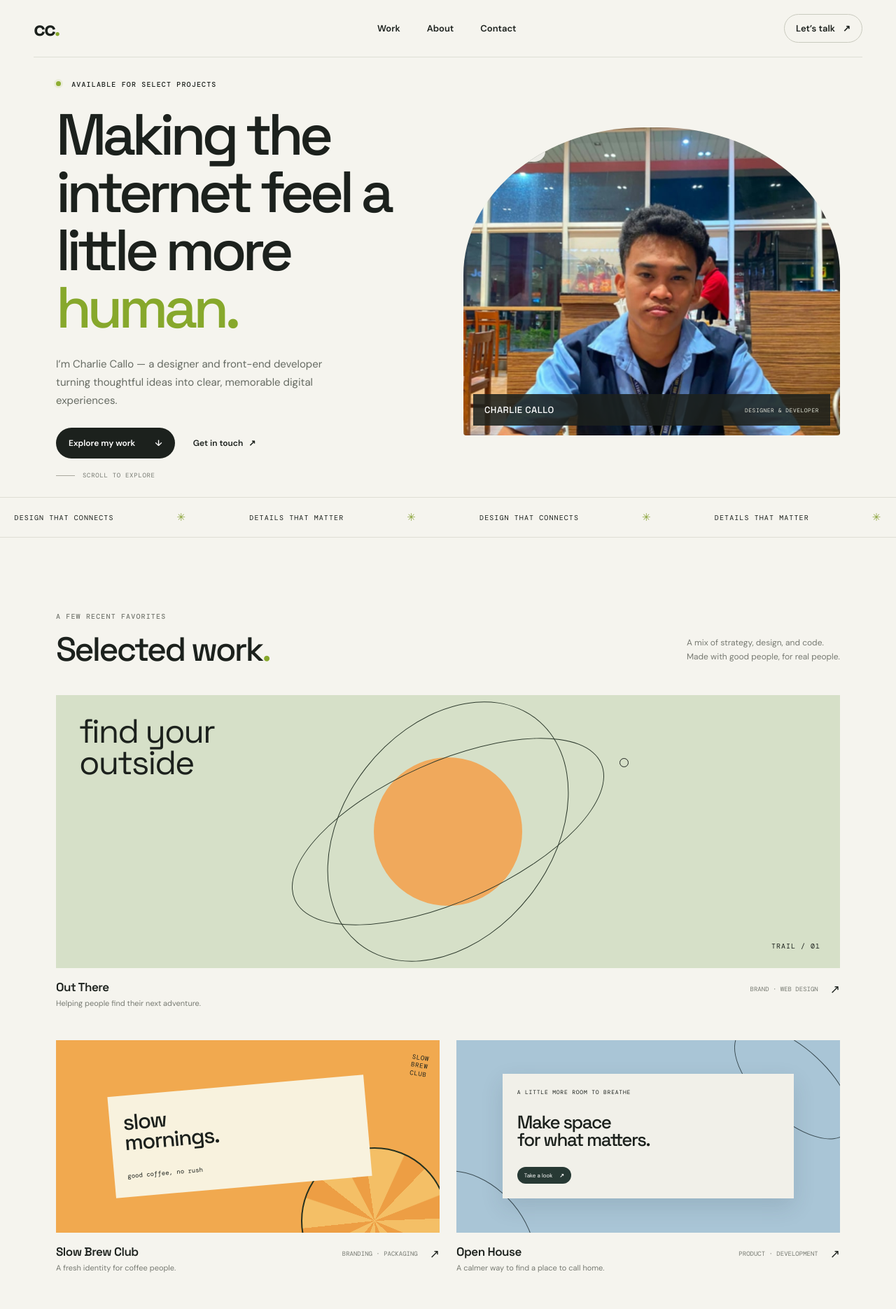
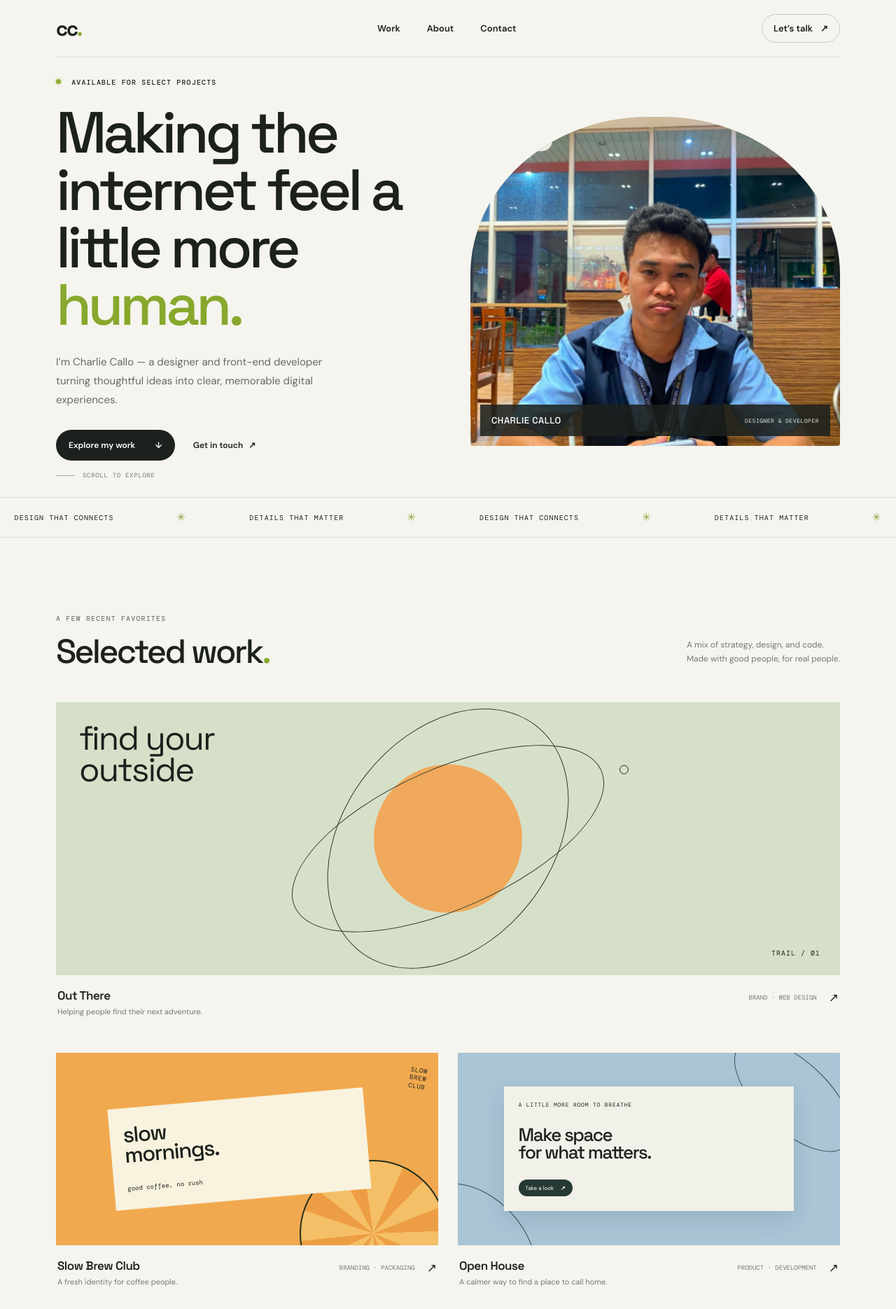
Before and after one commit to charliecallo71-dot/Callo-project-1, a plain HTML site: page index.html in a window 1280 px wide. Shown: the top 1870 px of the page at 70% size. Drawn offline with nearby package versions, Linux system fonts and the light colour scheme.

Commit message:
improve portfolio layout and spacing

```diff
--- a/styles.css
+++ b/styles.css
@@ -7,6 +7,7 @@
   --muted: #777a72;
   --line: #deded5;
   --lime: #d7f36a;
+  --section-space: clamp(76px, 9vw, 108px);
   --display: "Space Grotesk", "Arial", sans-serif;
   --body: "DM Sans", "Arial", sans-serif;
   --mono: "DM Mono", monospace;
@@ -25,7 +26,7 @@ a { color: inherit; text-decoration: none; }
 .page-wrap { width: min(1120px, calc(100% - 96px)); margin-inline: auto; }
 
 .site-header {
-  width: min(1280px, calc(100% - 96px));
+  width: min(1120px, calc(100% - 96px));
   height: 82px;
   margin: 0 auto;
   display: flex;
@@ -43,13 +44,13 @@ a { color: inherit; text-decoration: none; }
 .header-cta span { margin-left: 8px; }
 .nav-toggle, .nav-toggle-label { display: none; }
 
-.hero { position: relative; min-height: 628px; display: grid; grid-template-columns: 1fr 1fr; align-items: center; padding-top: 12px; }
+.hero { position: relative; min-height: 628px; display: grid; grid-template-columns: minmax(0, 1fr) minmax(0, 1fr); column-gap: clamp(32px, 5vw, 64px); align-items: center; padding-top: 12px; }
 .hero-copy { position: relative; z-index: 1; padding-bottom: 36px; }
 .eyebrow { margin: 0 0 23px; font: 500 10px/1.5 var(--mono); letter-spacing: 1.15px; }
 .status-dot { display: inline-block; width: 7px; height: 7px; border-radius: 50%; background: #8eae32; margin-right: 8px; vertical-align: 1px; box-shadow: 0 0 0 3px #8eae321c; }
-.hero h1 { margin: 0; font: 500 clamp(54px, 7vw, 83px)/.99 var(--display); letter-spacing: -6px; }
+.hero h1 { margin: 0; font: 500 clamp(54px, 7vw, 83px)/.99 var(--display); letter-spacing: -5px; }
 .hero h1 .highlight { font-weight: 500; }
-.hero-intro { max-width: 390px; margin: 27px 0 25px; color: #666b63; font-size: 15px; line-height: 1.75; }
+.hero-intro { max-width: 410px; margin: 28px 0 29px; color: #666b63; font-size: 15px; line-height: 1.8; }
 .hero-actions { display: flex; align-items: center; gap: 26px; }
 .button { display: inline-flex; align-items: center; justify-content: space-between; gap: 28px; border-radius: 30px; padding: 14px 18px; font-size: 12px; font-weight: 600; transition: transform .2s ease, background .2s ease; }
 .button:hover { transform: translateY(-2px); }
@@ -58,7 +59,7 @@ a { color: inherit; text-decoration: none; }
 .text-link { font-size: 12px; font-weight: 600; transition: color .2s ease; }
 .text-link span { margin-left: 5px; }
 
-.hero-art { position: relative; height: 440px; margin-left: 22px; overflow: hidden; background: #e8e9dc; border-radius: 48% 48% 4px 4px; }
+.hero-art { position: relative; height: clamp(390px, 38vw, 470px); overflow: hidden; background: #e8e9dc; border-radius: 48% 48% 4px 4px; }
 .profile-photo { display: block; width: 100%; height: 100%; object-fit: cover; object-position: center 40%; }
 .profile-tag { position: absolute; top: 19px; left: 19px; border-radius: 30px; padding: 9px 12px; background: #f5f4eeee; font: 9px var(--mono); letter-spacing: .8px; }
 .profile-caption { position: absolute; right: 14px; bottom: 14px; left: 14px; display: flex; align-items: center; justify-content: space-between; gap: 12px; padding: 14px 16px; background: #1c211ddd; color: #fff; }
@@ -71,12 +72,12 @@ a { color: inherit; text-decoration: none; }
 .ticker-track { min-width: max-content; display: flex; justify-content: space-around; align-items: center; gap: 49px; font: 10px var(--mono); letter-spacing: 1.1px; }
 .ticker-track i { color: #8ba43b; font-size: 15px; font-style: normal; }
 
-.work-section { padding-top: 105px; padding-bottom: 110px; }
-.section-heading { display: flex; justify-content: space-between; align-items: end; margin-bottom: 39px; }
+.work-section { padding-block: var(--section-space); }
+.section-heading { display: flex; justify-content: space-between; align-items: end; margin-bottom: 46px; }
 .section-heading .eyebrow { margin-bottom: 14px; color: var(--muted); }
 .section-heading h2, .about-copy h2 { margin: 0; font: 500 48px/1.08 var(--display); letter-spacing: -2.7px; }
 .section-aside { margin: 0 0 5px; color: var(--muted); font-size: 12px; line-height: 1.7; }
-.project-grid { display: grid; grid-template-columns: 1fr 1fr; column-gap: 24px; row-gap: 46px; }
+.project-grid { display: grid; grid-template-columns: 1fr 1fr; column-gap: 28px; row-gap: 52px; }
 .project { display: block; min-width: 0; }
 .project-wide { grid-column: 1 / -1; }
 .project-visual { position: relative; display: flex; align-items: center; justify-content: center; height: 275px; overflow: hidden; }
@@ -90,7 +91,7 @@ a { color: inherit; text-decoration: none; }
 .label-a { top: 29px; left: 33px; font-size: clamp(29px, 4vw, 48px); line-height: .94; letter-spacing: -2px; }
 .label-b { right: 28px; bottom: 25px; font: 10px var(--mono); letter-spacing: 1px; }
 .visual-dot { position: absolute; z-index: 1; top: 23%; right: 27%; width: 13px; height: 13px; border: 1px solid var(--ink); border-radius: 50%; }
-.project-info { display: flex; justify-content: space-between; align-items: start; gap: 16px; padding-top: 16px; }
+.project-info { display: flex; justify-content: space-between; align-items: start; gap: 16px; padding: 18px 2px 0; }
 .project-info h3 { margin: 0 0 5px; font: 600 17px var(--display); letter-spacing: -.5px; }
 .project-info p { margin: 0; color: var(--muted); font-size: 11px; }
 .project-meta { display: flex; align-items: center; gap: 17px; padding-top: 3px; white-space: nowrap; color: var(--muted); font: 9px var(--mono); }
@@ -113,7 +114,7 @@ a { color: inherit; text-decoration: none; }
 .orb-two { width: 160px; height: 220px; left: -60px; bottom: -120px; transform: rotate(-40deg); }
 
 .about-section { background: #e8e9df; }
-.about-inner { display: grid; grid-template-columns: .8fr 1.2fr; gap: 75px; padding-top: 93px; padding-bottom: 100px; }
+.about-inner { display: grid; grid-template-columns: .8fr 1.2fr; gap: 75px; padding-block: var(--section-space); }
 .about-label .eyebrow { color: var(--muted); }
 .about-symbol { display: block; margin-top: 47px; color: #91aa43; font-size: 45px; }
 .about-copy h2 { font-size: 42px; }
@@ -123,7 +124,7 @@ a { color: inherit; text-decoration: none; }
 .skills { display: flex; flex-wrap: wrap; gap: 8px; }
 .skills span { border: 1px solid #c6cabc; border-radius: 30px; padding: 9px 13px; font-size: 10px; }
 
-.contact-section { position: relative; overflow: hidden; padding-top: 103px; padding-bottom: 103px; }
+.contact-section { position: relative; overflow: hidden; padding-block: var(--section-space); }
 .contact-section .eyebrow { margin-bottom: 22px; }
 .contact-section h2 { position: relative; z-index: 1; margin: 0 0 29px; font: 500 clamp(55px, 8vw, 89px)/.98 var(--display); letter-spacing: -5px; }
 .contact-section h2 .highlight { color: #86a32f; }
@@ -188,6 +189,11 @@ a { color: inherit; text-decoration: none; }
   .back-top { order: 3; }
   .copyright { order: 4; }
 }
+@media (max-width: 640px) {
+  .project-grid { grid-template-columns: 1fr; row-gap: 36px; }
+  .project-wide { grid-column: auto; }
+  .project-wide .project-visual { height: clamp(260px, 55vw, 340px); }
+}
 @media (max-width: 600px) {
   .site-header { position: relative; z-index: 20; }
   .nav-toggle {
```
